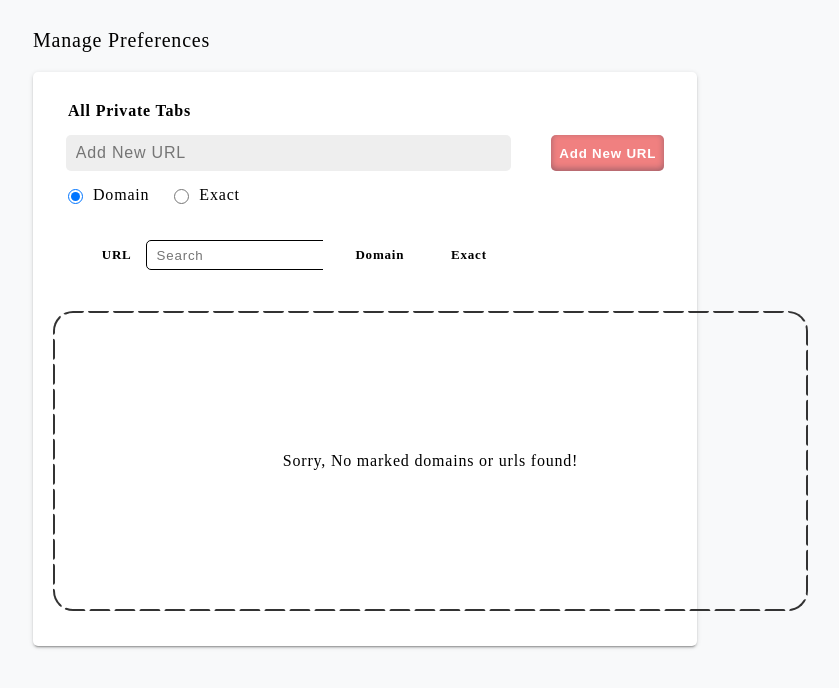
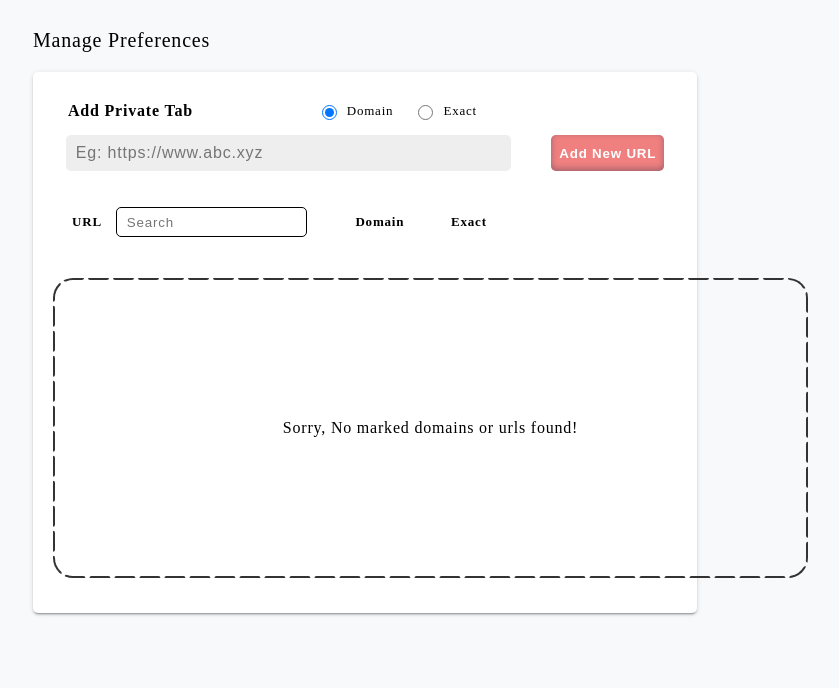
Before and after one commit to simbathesailor/secret-saviour, a browser extension: page options.html in a window 1280 px wide. Shown: the part 112-800 px from the top of the page, without its empty margins (275-1114 px from the left). Drawn offline with Linux system fonts and the light colour scheme.

Commit message:
Minor improvements

```diff
--- a/options.css
+++ b/options.css
@@ -86,6 +86,7 @@ svg:root {
   justify-content: space-between;
   height: 48px;
   font-size: 0.8125rem;
+  padding: 0px 25px;
 }
 .option-header p {
   font-size: 1rem;
@@ -102,6 +103,9 @@ svg:root {
 .option-row .header span {
   padding: auto 4px;
 }
+.option-row.header {
+  grid-template-columns: 45% 15% 15% 25%;
+}
 .option-row span:first-child {
   margin-right: 8px;
 }
@@ -117,10 +121,6 @@ svg:root {
 }
 .options-list .option-row:last-child {
   border-bottom-width: 0px;
-}
-
-.option-header {
-  padding: 0px 25px;
 }
 .arrow-icon {
   height: 12px;
@@ -178,7 +178,7 @@ svg:root {
 
 .add-url-radio-layer {
   padding-left: 20px;
-  margin-top: 15px;
+  margin-right: 165px;
   display: flex;
   align-items: center;
 }
--- a/options.js
+++ b/options.js
@@ -128,24 +128,23 @@ document.addEventListener("DOMContentLoaded", function () {
     <div class="section-title">Manage Preferences</div>
   <div id="private-tabs">
     <div class="option-header">
-      <p>All Private Tabs</p>
+      <p>Add Private Tab</p>
+      <div class="add-url-radio-layer">
+        <input type="radio" id="domain" name="type-url" value="domain"  checked="true">
+        <label for="domain">Domain</label>
+        <input type="radio" id="exact" name="type-url" value="exact">
+        <label for="exact">Exact</label>
+      </div>
     </div>
     <div class="add-url-layer-container">
         <div class="add-url-layer">
-          <input type="text" id="add-url-input" placeholder="Add New URL"/>
+          <input type="text" id="add-url-input" placeholder="Eg: https://www.abc.xyz"/>
           <button id="add-new-btn">Add New URL</button>
-        </div>
-        <div class="add-url-radio-layer">
-          <input type="radio" id="domain" name="type-url" value="domain"  checked="true">
-          <label for="domain">Domain</label>
-          <input type="radio" id="exact" name="type-url" value="exact">
-          <label for="exact">Exact</label>
         </div>
     </div>
     <div class="option-detail-section">
       <ul class="options-list">
       <li class="option-row header">
-      <span></span>
         <span class="search-url-header">
           URL
             <span>
@@ -273,7 +272,9 @@ document.addEventListener("DOMContentLoaded", function () {
 
   function CrossHandler(e) {
     const dataKey = e.currentTarget.dataset.key;
+    console.log(dataKey);
     dataPrivateUrls.forEach((elem, index) => {
+      console.log("Here ==>", elem, getKeys(elem));
       if (getKeys(elem) === dataKey) {
         dataPrivateUrls.splice(index, 1);
         chrome.storage.sync.set(
@@ -302,12 +303,6 @@ document.addEventListener("DOMContentLoaded", function () {
     if (isValid) {
       const isDomainSelected = document.getElementById("domain").checked;
       const isExactSelected = document.getElementById("exact").checked;
-
-      // if(isDomainSelected) {
-
-      // }
-
-      // if()
       const isAlreadyThere =
         dataPrivateUrls.filter((elem) => {
           if (isExactSelected) {
@@ -338,11 +333,11 @@ document.addEventListener("DOMContentLoaded", function () {
           }
         );
       } else {
-        // show some error
+        console.error("Something went wrong!");
       }
     }
-    // console.log("onClickAddnewUrlBtn -> isValid", isValid);
   }
+
   function paintUI() {
     // chrome.windows.getAll({ populate: true }, function (windows) {
     //   let tabsOpenCurrently = [];
@@ -363,7 +358,6 @@ document.addEventListener("DOMContentLoaded", function () {
             .indexOf(searchValueOutside.toLowerCase() || "") !== -1
         );
       });
-
       rerenderUI();
     });
   }
```
Also changed, not shown: pages/suspendedpage.js (+0 -12 lines), popup.js (+0 -34 lines).
